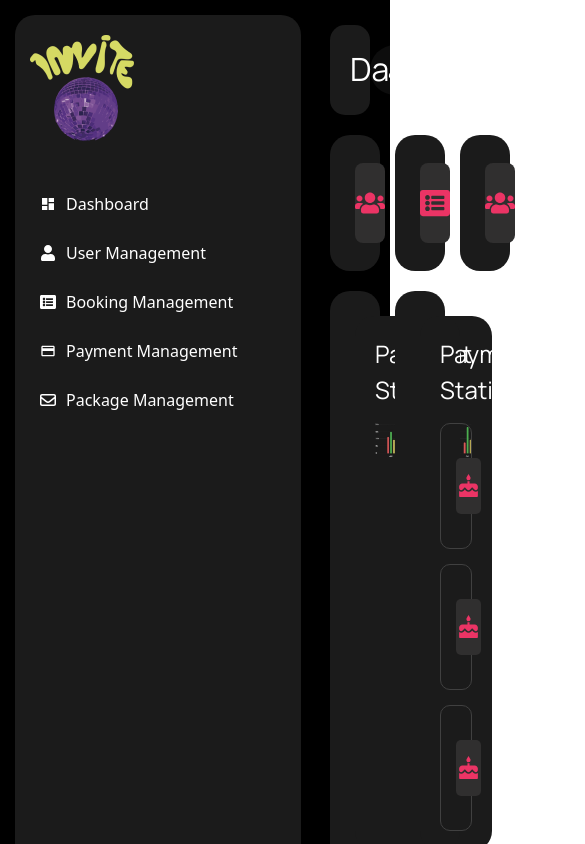
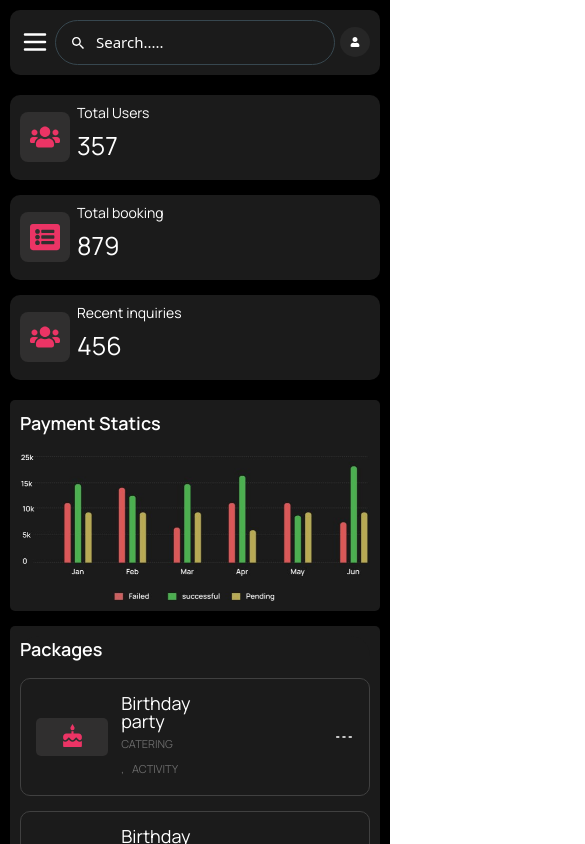
Before and after one commit to its-invite23/AdminEvent, a React (Create React App) app: page /access-admin in a window 390 px wide. Shown: the top 844 px of the page, 585 px wide, since content can reach past the window. Built offline with nearby package versions, Linux system fonts and the light colour scheme; no server answers.

Commit message:
Login, Dashboard Responsive

```diff
--- a/src/admin/Dashboard/Chart.jsx
+++ b/src/admin/Dashboard/Chart.jsx
@@ -1,8 +1,8 @@
 import chart from "../../asstes/chart.jpg";
 function Chart() {
     return (
-        <div className="bg-[#1B1B1B] p-[20px] rounded-[20px]">
-            <h2 className="font-manrope text-[600] text-white text-[24px] mb-[15px]">Payment Statics</h2>
+        <div className="">
+            <h2 className="font-manrope font-[600] text-white text-[18px] md:text-[24px] mb-[15px]">Payment Statics</h2>
             <img src={chart} alt="chart" />
         </div>
     );
--- a/src/admin/Dashboard/Index.jsx
+++ b/src/admin/Dashboard/Index.jsx
@@ -12,43 +12,43 @@ export default function Index() {
     <div className='w-full max-w-[100%]'>
 
       <div className='w-full'>
-        <div className='w-full flex gap-[15px] mb-[20px]'>
-          <div className='flex items-center gap-[15px] bg-[#1B1B1B] rounded-[20px] p-[25px] w-4/12'>
-            <div className='flex items-center justify-center bg-[#302F2F] w-[80px] h-[80px] rounded-[8px]'>
+        <div className='w-full flex flex-wrap md:flex-nowrap gap-[15px] mb-[20px]'>
+          <div className='flex items-center gap-[5px] xl:gap-[8px] lg:gap-[10px] xl:gap-[15px] bg-[#1B1B1B] rounded-[10px] md:rounded-[10px] lg:rounded-[20px] p-[10px] md:p-[10px] lg:p-[25px] w-full md:w-4/12'>
+            <div className='flex items-center justify-center bg-[#302F2F] w-[50px] h-[50px] md:w-[60px] md:h-[60px] lg:w-[80px] lg:h-[80px] rounded-[8px]'>
               <FaUsers className='text-[#EB3465] text-[30px]' />
             </div>
-            <div className='pl-[15px]'>
-              <h3 className='font-manrope text-white text-[14px] leading-[15px] mb-[8px] '>Total Users</h3>
-              <h2 className='font-manrope text-white text-[48px] leading-[48px]'>357</h2>
+            <div className='pl-[2px] lg:pl-[10px] xl:pl-[15px]'>
+              <h3 className='font-manrope text-white text-[14px] leading-[15px] mb-[2px] lg:mb-[5px] lg:mb-[8px] '>Total Users</h3>
+              <h2 className='font-manrope text-white text-[25px] md:text-[28px] lg:text-[35px] xl:text-[48px] leading-[48px]'>357</h2>
             </div>
           </div>
 
-          <div className='flex items-center gap-[15px] bg-[#1B1B1B] rounded-[20px] p-[25px] w-4/12'>
-            <div className='flex items-center justify-center bg-[#302F2F] w-[80px] h-[80px] rounded-[8px]'>
+          <div className='flex items-center gap-[5px] xl:gap-[8px] lg:gap-[10px] xl:gap-[15px] bg-[#1B1B1B] rounded-[10px] md:rounded-[10px] lg:rounded-[20px] p-[10px] md:p-[10px] lg:p-[25px] w-full md:w-4/12'>
+            <div className='flex items-center justify-center bg-[#302F2F] w-[50px] h-[50px] md:w-[60px] md:h-[60px] lg:w-[80px] lg:h-[80px] rounded-[8px]'>
               <FaListAlt className='text-[#EB3465] text-[30px]' />
             </div>
-            <div className='pl-[15px]'>
-              <h3 className='font-manrope text-white text-[14px] leading-[15px] mb-[8px] '>Total booking</h3>
-              <h2 className='font-manrope text-white text-[48px] leading-[48px]'>879</h2>
+            <div className='pl-[2px] lg:pl-[10px] xl:pl-[15px]'>
+              <h3 className='font-manrope text-white text-[14px] leading-[15px] mb-[2px] lg:mb-[5px] lg:mb-[8px]  '>Total booking</h3>
+              <h2 className='font-manrope text-white text-[25px] md:text-[28px] lg:text-[35px] xl:text-[48px] leading-[48px]'>879</h2>
             </div>
           </div>
 
-          <div className='flex items-center gap-[15px] bg-[#1B1B1B] rounded-[20px] p-[25px] w-4/12'>
-            <div className='flex items-center justify-center bg-[#302F2F] w-[80px] h-[80px] rounded-[8px]'>
+          <div className='flex items-center gap-[5px] xl:gap-[8px] lg:gap-[10px] xl:gap-[15px] bg-[#1B1B1B] rounded-[10px] md:rounded-[10px] lg:rounded-[20px] p-[10px] md:p-[10px] lg:p-[25px] w-full md:w-4/12'>
+            <div className='flex items-center justify-center bg-[#302F2F] w-[50px] h-[50px] md:w-[60px] md:h-[60px] lg:w-[80px] lg:h-[80px] rounded-[8px]'>
               <FaUsers className='text-[#EB3465] text-[30px]' />
             </div>
-            <div className='pl-[15px]'>
-              <h3 className='font-manrope text-white text-[14px] leading-[15px] mb-[8px] '>Recent inquiries</h3>
-              <h2 className='font-manrope text-white text-[48px] leading-[48px]'>456</h2>
+            <div className='pl-[2px] lg:pl-[10px] xl:pl-[15px]'>
+              <h3 className='font-manrope text-white text-[14px] leading-[15px] mb-[2px] lg:mb-[5px] lg:mb-[8px]  '>Recent inquiries</h3>
+              <h2 className='font-manrope text-white text-[25px] md:text-[28px] lg:text-[35px] xl:text-[48px] leading-[48px]'>456</h2>
             </div>
           </div>
         </div>
 
-        <div className='w-full flex gap-[15px]'>
-          <div className='w-[66.35%] flex bg-[#1B1B1B] p-[25px] rounded-[20px] '>
+        <div className='w-full flex flex-wrap xl:flex-nowrap gap-[15px]'>
+          <div className='w-[100%] lg:w-[65.38%] xl:w-[66%] flex bg-[#1B1B1B] p-[10px] md:p-[25px] rounded-[5px] md:rounded-[10px] lg:rounded-[20px] '>
             <Chart />
           </div>
-          <div className='w-[33%] flex bg-[#1B1B1B] p-[25px] rounded-[20px] '>
+          <div className='w-[100%] lg:w-[33%] xl:w-[33%] flex bg-[#1B1B1B] p-[10px] md:p-[25px] rounded-[5px] md:rounded-[10px] lg:rounded-[20px] '>
             <Package />
           </div>
         </div>
--- a/src/admin/Dashboard/Package.jsx
+++ b/src/admin/Dashboard/Package.jsx
@@ -4,15 +4,16 @@ import { AiOutlineDash } from "react-icons/ai";
 
 function Package() {
     return (
-        <div className="w-full  bg-[#1B1B1B] p-[20px] rounded-[20px]">
-            <h2 className="font-manrope text-[600] text-white text-[24px] mb-[15px]">Payment Statics</h2>
+        <div className="w-full  bg-[#1B1B1B] rounded-[20px]">
+            <h2 className="font-manrope font-[600] text-white text-[18px] md:text-[24px] mb-[15px]">Packages</h2>
             <div className="flex items-center justify-between gap-[10px] w-full border border-[#404040] rounded-[10px] p-[15px] mb-[15px]">
                 <div className="flex items-center gap-[13px] ">
-                    <div className="flex w-full gap-[10px] items-center justify-center rounded-[5px] w-[56px] h-[56px] bg-[#302F2F]">
+                    <div className="flex w-full gap-[10px] items-center justify-center rounded-[5px] w-[38px] h-[38px]
+                    md:w-[40px] md:h-[40px] lg:w-[45px] lg:h-[45px] xl:w-[56px] xl:h-[56px] bg-[#302F2F]">
                         <MdCake className="text-[#EB3465] text-[25px]" />
                     </div>
                     <div>
-                        <h2 className="font-manrope text-white text-[22px] leading-[22px]">Birthday party</h2>
+                        <h2 className="font-manrope text-white text-[18px] leading-[18px] md:text-[18px] md:leading-[18px] lg:text-[20px] lg:leading-[20px] xl:text-[22px] xl:leading-[22px]">Birthday party</h2>
                         <div>
                             <span className="font-manrope text-[#ffffff59] text-[600] uppercase text-[11px] leading-[22px] mr-[8px]">Catering ,</span>
                             <span className="font-manrope text-[#ffffff59] text-[600] uppercase text-[11px] leading-[22px]">Activity</span>
@@ -29,11 +30,12 @@ function Package() {
 
             <div className="flex items-center justify-between gap-[10px] w-full border border-[#404040] rounded-[10px] p-[15px] mb-[15px]">
                 <div className="flex items-center gap-[13px] ">
-                    <div className="flex w-full gap-[10px] items-center justify-center rounded-[5px] w-[56px] h-[56px] bg-[#302F2F]">
+                    <div className="flex w-full gap-[10px] items-center justify-center rounded-[5px] w-[38px] h-[38px]
+                    md:w-[40px] md:h-[40px] lg:w-[45px] lg:h-[45px] xl:w-[56px] xl:h-[56px] bg-[#302F2F]">
                         <MdCake className="text-[#EB3465] text-[25px]" />
                     </div>
                     <div>
-                        <h2 className="font-manrope text-white text-[22px] leading-[22px]">Birthday party</h2>
+                        <h2 className="font-manrope text-white text-[18px] leading-[18px] md:text-[18px] md:leading-[18px] lg:text-[20px] lg:leading-[20px] xl:text-[22px] xl:leading-[22px]">Birthday party</h2>
                         <div>
                             <span className="font-manrope text-[#ffffff59] text-[600] uppercase text-[11px] leading-[22px] mr-[8px]">Catering ,</span>
                             <span className="font-manrope text-[#ffffff59] text-[600] uppercase text-[11px] leading-[22px]">Activity</span>
@@ -50,11 +52,12 @@ function Package() {
 
             <div className="flex items-center justify-between gap-[10px] w-full border border-[#404040] rounded-[10px] p-[15px]">
                 <div className="flex items-center gap-[13px] ">
-                    <div className="flex w-full gap-[10px] items-center justify-center rounded-[5px] w-[56px] h-[56px] bg-[#302F2F]">
+                    <div className="flex w-full gap-[10px] items-center justify-center rounded-[5px] w-[38px] h-[38px]
+                    md:w-[40px] md:h-[40px] lg:w-[45px] lg:h-[45px] xl:w-[56px] xl:h-[56px] bg-[#302F2F]">
                         <MdCake className="text-[#EB3465] text-[25px]" />
                     </div>
                     <div>
-                        <h2 className="font-manrope text-white text-[22px] leading-[22px]">Birthday party</h2>
+                        <h2 className="font-manrope text-white text-[18px] leading-[18px] md:text-[18px] md:leading-[18px] lg:text-[20px] lg:leading-[20px] xl:text-[22px] xl:leading-[22px]">Birthday party</h2>
                         <div>
                             <span className="font-manrope text-[#ffffff59] text-[600] uppercase text-[11px] leading-[22px] mr-[8px]">Catering ,</span>
                             <span className="font-manrope text-[#ffffff59] text-[600] uppercase text-[11px] leading-[22px]">Activity</span>
--- a/src/admin/Layout/AdminLayout.jsx
+++ b/src/admin/Layout/AdminLayout.jsx
@@ -39,7 +39,7 @@ export default function AdminLayout({ children }) {
     return () => controller.abort();
   }, []);
   return (
-    <div className='flex bg-black min-h-screen h-full gap-[20px] p-[25px] pl-[330px]'>
+    <div className='flex bg-black min-h-screen h-full gap-[20px] p-[10px] md:p-[25px] pl-[10px] md:pl-[15px] xl:pl-[330px]'>
 
       <SideBar/>
       <div className='w-full max-w-[100%]'>
--- a/src/admin/compontents/Header.jsx
+++ b/src/admin/compontents/Header.jsx
@@ -2,21 +2,25 @@ import React from 'react'
 import { IoMdSearch } from "react-icons/io";
 import { FaUser } from "react-icons/fa";
 import { Link } from 'react-router-dom';
+import { HiOutlineMenu } from "react-icons/hi";
 
 export default function Header() {
   return (
 
-    <div className='sticky top-0 mb-[20px] flex justify-between gap-[20px]  w-full bg-[#1B1B1B] p-[20px] rounded-[15px]'>
-      <div className='flex w-full  gap-[20px]'>
-        <h2 className='text-white font-manrope font-[400] text-[32px] pr-[70px] '>Dashboard</h2>
+    <div className='sticky top-0 mb-[20px] flex items-center justify-between gap-[5px] md:gap-[20px]  w-full bg-[#1B1B1B] p-[10px] md:p-[20px]  rounded-[10px] md:rounded-[15px]'>
+      <div className='flex items-center w-full gap-[5px] md:gap-[20px]'>
+        <Link>
+          <HiOutlineMenu className='text-white text-[30px] xl:hidden' />
+        </Link>
+        <h2 className='text-white font-manrope font-[500] md:text-[25px] lg:text-[25px] xl:text-[32px] pr-[70px] hidden md:block'>Dashboard</h2>
         <div className='relative w-full max-w-[370px]'>
           <IoMdSearch className='absolute top-[15px] left-[15px] text-white' />
           <input className='w-full bg-[#1B1B1B] border border-[#37474F] p-[10px] pl-[40px] rounded-[50px] text-white text-[15px]' type="text" placeholder='Search.....' />
         </div>
       </div>
       <div className=''>
-          <Link className='flex items-center justify-center w-[50px] h-[50px] bg-[#ffffff0d] rounded-[80px]'>
-            <FaUser className='text-white text-[15px]' />
+          <Link className='flex items-center justify-center w-[30px] h-[30px] md:w-[50px] md:h-[50px] bg-[#ffffff0d] rounded-[80px]'>
+            <FaUser className='text-white text-[10px] md:text-[15px]' />
           </Link>
         </div>
     </div>
--- a/src/admin/compontents/SideBar.jsx
+++ b/src/admin/compontents/SideBar.jsx
@@ -8,11 +8,11 @@ import { FaListAlt } from "react-icons/fa";
 import { IoLogOutSharp } from "react-icons/io5";
 function SideBar() {
     return (
-        <div className="w-[100%] max-w-[286px] bg-[#1B1B1B] rounded-[20px] px-[15px] py-[20px] fixed z-[9] top-[15px] left-[15px] ">
+        <div className="h-full w-[100%] max-w-[286px] bg-[#1B1B1B] rounded-[20px] px-[15px] py-[20px] fixed z-[9] top-[15px] left-[-500px] xl:left-[15px] ">
             <div className="mb-[40px]">
                 <img src={logo} alt="" />
             </div>
-            <div className="h-screen">
+            <div className="h-full">
                 <ul>
                     <li className="flex mb-[5px]">
                        <Link to="/"  className="flex items-center w-full text-white text-base p-[10px] rounded-[10px] hover:bg-[#363636]" ><i className="pr-[10px]"><MdDashboard  /></i> Dashboard</Link>
@@ -38,7 +38,7 @@ function SideBar() {
                 </ul>
                 <div className="absolute bottom-[40px] left-[35px]">
                     <Link to="/" className="flex items-center text-[15px] text-white">
-                        <i className="text-white text-[20px] text-[#EB3465] pr-[8px]"><IoLogOutSharp /></i>
+                        <i className="text-white text-[20px] text-[#EB3465] pr-[8px]"><IoLogOutSharp className="text-[#EB3465]" /></i>
                         Log out
                     </Link>
                 </div>
```
Also changed, not shown: src/admin/Dashboard/Enquiry.jsx (+5 -7 lines), src/admin/Login/Login.jsx (+7 -5 lines).
